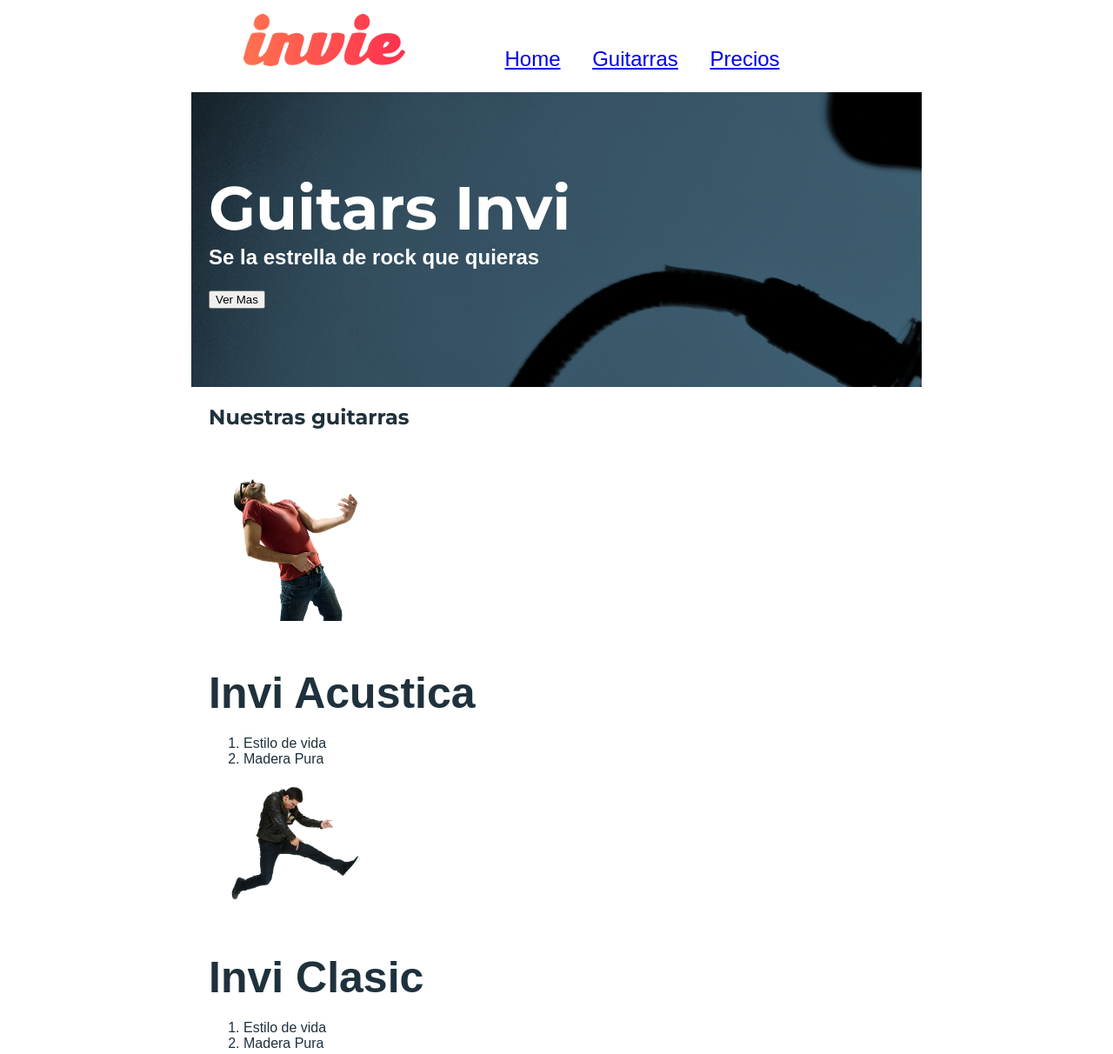
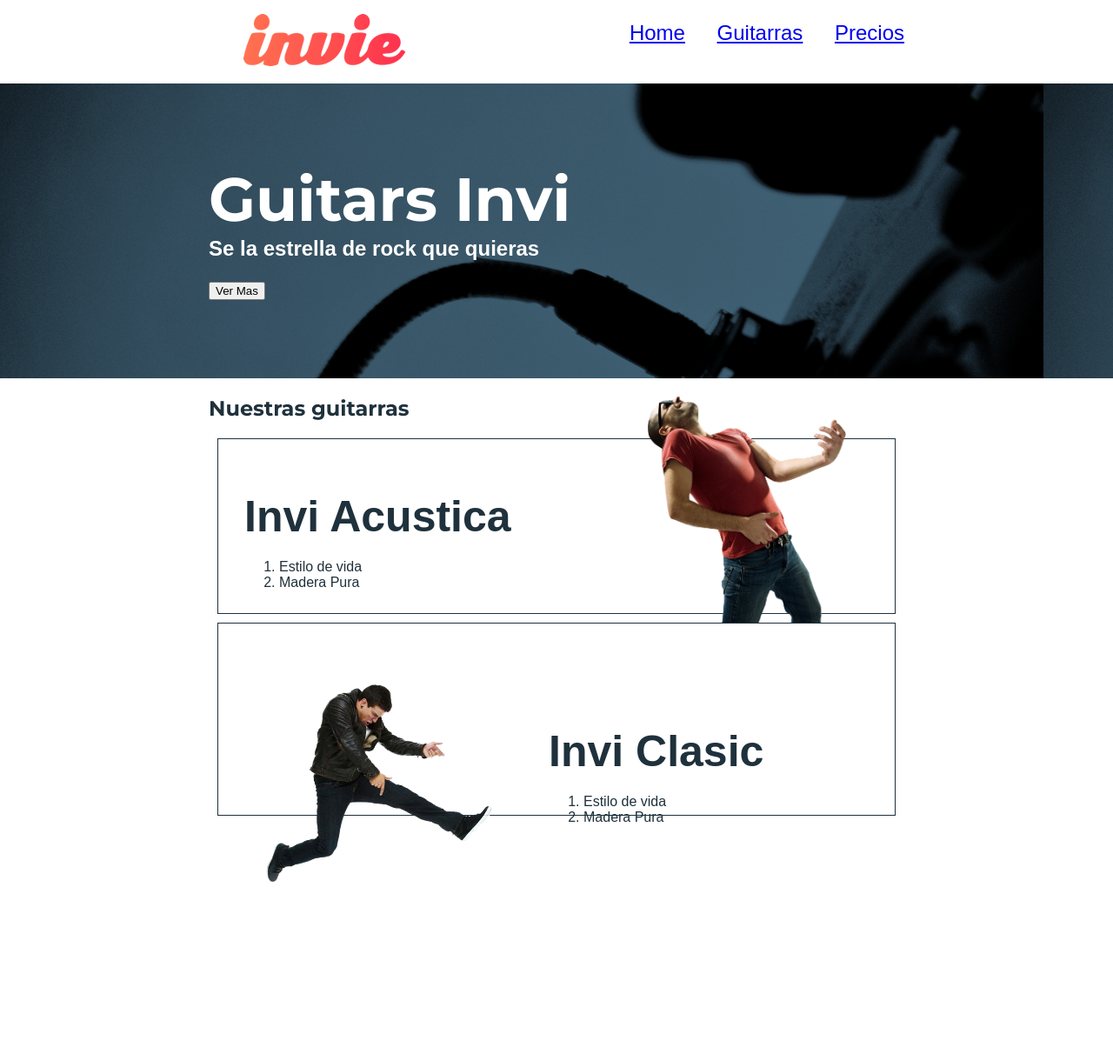
Before and after one commit to mizaelmorales/cv, a plain HTML site: page guitars/index.html in a window 1280 px wide. Shown: the whole page at 87% size. After the commit the page ends 1026 px from the top, so only its background shows below. Drawn offline with Linux system fonts and the light colour scheme; a web font is replaced by a local one.

Commit message:
positions

```diff
--- a/guitars/css/invie.css
+++ b/guitars/css/invie.css
@@ -20,9 +20,11 @@ font-family: 'Allerta', sans-serif;
 
     margin: 10px;
     border: 2px solid red;
+   posicion relativa permite manejarse dentro de la caja
+   posicion absoluta depende del primer posicion padre q encuentre para determinar su lugar
 
 } */
-body{
+body {
     font-family: 'Allerta', sans-serif;
     margin: 0;
 }
@@ -33,18 +35,18 @@ body{
     margin-top: 70px;
 }
 
-.title-a{
+.title-a {
     font-size: 24px;
     margin-top: 0;
 }
 
-.title-b{
+.title-b {
     font-size: 50px;
     margin-bottom: 20px;
 }
 
 
-.guitarras h2{
+.guitarras h2 {
     font-size: 35 px;
     font-family: 'Montserrat', sans-serif;
 }
@@ -53,33 +55,81 @@ body{
     background-image: url('/guitars/images/background.png');
     color: white ;
     padding: 20px;
-    width: 800px;
-    margin: auto;
+
 }
 
-.portada button{
+.portada button {
     margin-bottom: 70px;
 }
 .guitarras {
     color: #1F313C;
-    width: 800px;
-    margin: auto;
+
 }
 
 .menu {
     font-size: 24px;
     display: inline-block;
+    position: absolute;
+    right: 0;
 }
 
-.menu li{
+.menu li {
     display: inline-block;
     margin-left: 30px;
 }
+
 .logotipo {
     display: inline-block;
     /*permite ya usar propiedades de los bloques  padding,border,margin*/
+
 }
+
 .header {
+    position: relative;
+
+}
+.contenedor {
     width: 800px;
     margin: auto;
 }
+
+
+.right {
+    float: right;
+    position: relative;
+    top: -119px;
+}
+
+.left {
+    float: left;
+    position: relative;
+    top: 48px;
+}
+
+.guitarra ol {
+    padding: 0;
+}
+
+.contenedor-guitarra-a {
+    padding-left: 20px;
+}
+
+.guitarra-a {
+    padding: 10px;
+    margin: 10px;
+    /* overflow: hidden; */
+    border: 1px solid;
+    color: #1F313C;
+}
+.guitarra-b {
+    padding: 10px;
+    margin: 10px;
+    /* overflow: hidden; */
+    border: 1px solid;
+    color: #1F313C;
+    height: 200px;
+}
+
+.contenedor-guitarra-b {
+    margin-left: 370px;
+}
--- a/guitars/index.html
+++ b/guitars/index.html
@@ -16,7 +16,7 @@
         </style> -->
     </head>
     <body>
-        <header id="header" class="header" >   <!-- logotipo -->
+        <header id="header" class="header contenedor" >   <!-- logotipo -->
             <figure class="logotipo"><!-- logo --><!--style="background :red;" estilos como atributos-->
                 <img id="crazy" src="/guitars/images/invie.png" width ="186" height="60" alt="logotipo" />
             </figure>
@@ -35,30 +35,37 @@
             </nav>
         </header>
         <section id="portada" class="portada"><!-- Portada -->
+            <div class="contenedor">
                 <h1 class="titulo">Guitars Invi</h1><!-- titulo  -->
                 <h3 class="title-a">Se la estrella de rock que quieras</h3>
                 <button>Ver Mas</button>
+            </div>
             <!-- descripcion  -->
             <!-- boton -->
         </section>
-        <section id="guitarras" class="guitarras" >
+        <section id="guitarras" class="guitarras contenedor" >
             <!-- guitarras -->
             <h2>Nuestras guitarras</h2>
-            <article class="guitarra">
-                <img src="/guitars/images/invie-acustica.png"width ="200" alt="invi acustica"/>
+            <article class="guitarra-a">
+                <img class="right" src="/guitars/images/invie-acustica.png"width ="320" alt="invi acustica"/>
+                <div class="contenedor-guitarra-a" >
                     <h3 class="title-b">Invi Acustica</h3>
                     <ol>
                         <li>Estilo de vida</li>
                         <li>Madera Pura</li>
                     </ol>
+
+                </div>
             </article>
-            <article>
-                <img src="/guitars/images/invie-classic.png"width ="200"  alt="clasic"/>
+            <article class="guitarra-b">
+                <img class="left" src="/guitars/images/invie-classic.png"width ="350"  alt="clasic"/>
+                <div class="contenedor-guitarra-b" >
                     <h3 class="title-b" >Invi Clasic </h3>
                     <ol>
                         <li>Estilo  de vida</li>
                         <li>Madera Pura</li>
                     </ol>
+                </div>
             </article>
         </section>
     </body>
```
Lines whose indentation alone changed are shown as unchanged.
